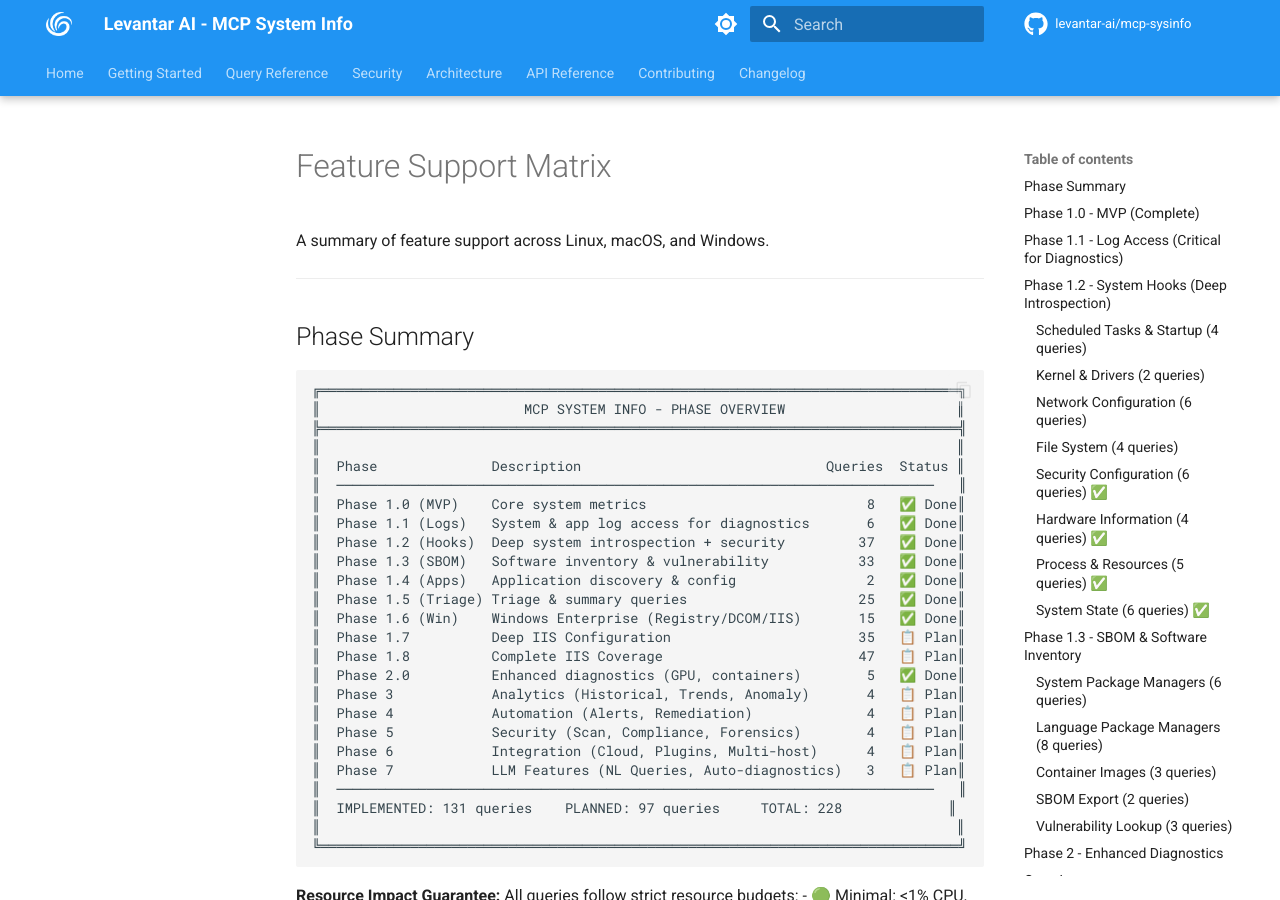
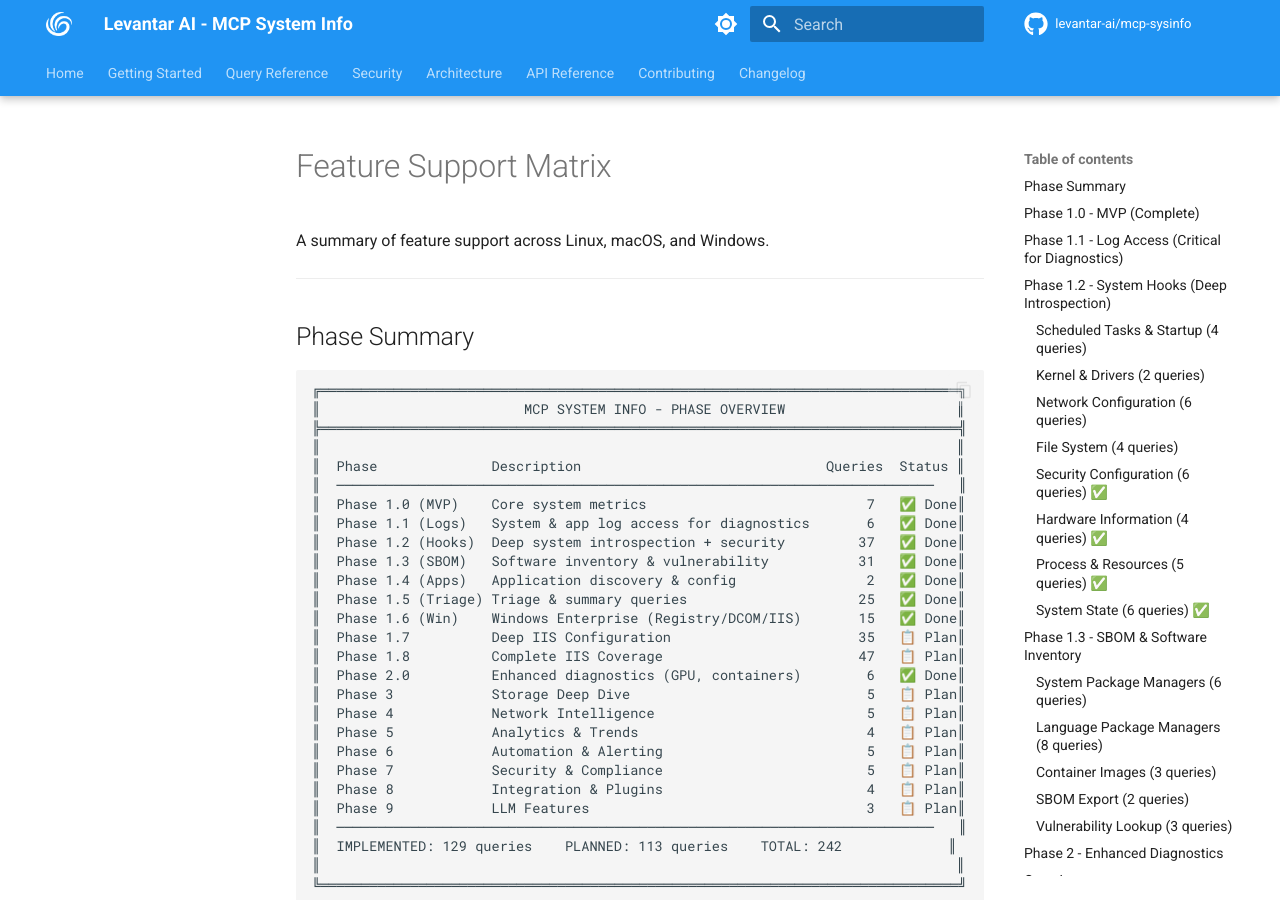
Before and after one commit to levantar-ai/mcp-sysinfo, an MkDocs documentation site: the page built from docs/07-feature-support-matrix.md, in a window 1280 px wide and 900 px high. Built offline with MkDocs 1.6.1 and Material for MkDocs 9.7.7, drawn with Linux system fonts in a browser that asks for light colours; comment, search, counter and statistics services are not loaded; the version menu is left out; some of the changed text lies outside the part shown.

Commit message:
docs: fix query counts and remove redundant sections
- Fix implemented count: 129 queries (not 131)
- Fix Phase 1.0: 7/7 (not 8)
- Fix Phase 1.3: 31/31 (not 33, apps are separate)
- Fix Phase 2.0: 6/6 (add generate_iis_report)
- Add 6 security tools to Phase 1.2 table (37/37 total)
- Remove redundant bullet point descriptions under Project Status table
- Align Feature Support Matrix with README counts
- Update Future Phases table with all planned phases

🤖 Generated with [Claude Code](https://claude.com/claude-code)

Co-Authored-By: Claude Opus 4.5 <noreply@anthropic.com>

````diff
--- a/docs/07-feature-support-matrix.md
+++ b/docs/07-feature-support-matrix.md
@@ -13,23 +13,25 @@ A summary of feature support across Linux, macOS, and Windows.
 ║                                                                              ║
 ║  Phase              Description                              Queries  Status ║
 ║  ─────────────────────────────────────────────────────────────────────────   ║
-║  Phase 1.0 (MVP)    Core system metrics                           8   ✅ Done║
+║  Phase 1.0 (MVP)    Core system metrics                           7   ✅ Done║
 ║  Phase 1.1 (Logs)   System & app log access for diagnostics       6   ✅ Done║
 ║  Phase 1.2 (Hooks)  Deep system introspection + security         37   ✅ Done║
-║  Phase 1.3 (SBOM)   Software inventory & vulnerability           33   ✅ Done║
+║  Phase 1.3 (SBOM)   Software inventory & vulnerability           31   ✅ Done║
 ║  Phase 1.4 (Apps)   Application discovery & config                2   ✅ Done║
 ║  Phase 1.5 (Triage) Triage & summary queries                     25   ✅ Done║
 ║  Phase 1.6 (Win)    Windows Enterprise (Registry/DCOM/IIS)       15   ✅ Done║
 ║  Phase 1.7          Deep IIS Configuration                       35   📋 Plan║
 ║  Phase 1.8          Complete IIS Coverage                        47   📋 Plan║
-║  Phase 2.0          Enhanced diagnostics (GPU, containers)        5   ✅ Done║
-║  Phase 3            Analytics (Historical, Trends, Anomaly)       4   📋 Plan║
-║  Phase 4            Automation (Alerts, Remediation)              4   📋 Plan║
-║  Phase 5            Security (Scan, Compliance, Forensics)        4   📋 Plan║
-║  Phase 6            Integration (Cloud, Plugins, Multi-host)      4   📋 Plan║
-║  Phase 7            LLM Features (NL Queries, Auto-diagnostics)   3   📋 Plan║
+║  Phase 2.0          Enhanced diagnostics (GPU, containers)        6   ✅ Done║
+║  Phase 3            Storage Deep Dive                             5   📋 Plan║
+║  Phase 4            Network Intelligence                          5   📋 Plan║
+║  Phase 5            Analytics & Trends                            4   📋 Plan║
+║  Phase 6            Automation & Alerting                         5   📋 Plan║
+║  Phase 7            Security & Compliance                         5   📋 Plan║
+║  Phase 8            Integration & Plugins                         4   📋 Plan║
+║  Phase 9            LLM Features                                  3   📋 Plan║
 ║  ─────────────────────────────────────────────────────────────────────────   ║
-║  IMPLEMENTED: 131 queries    PLANNED: 97 queries     TOTAL: 228             ║
+║  IMPLEMENTED: 129 queries    PLANNED: 113 queries    TOTAL: 242             ║
 ║                                                                              ║
 ╚══════════════════════════════════════════════════════════════════════════════╝
 ```
@@ -79,7 +81,7 @@ Without logs, AI can only see symptoms. With logs, AI can diagnose root causes.
 | "Service down" | "nginx down - 'Too many open files' in error.log, restart loop 5x" |
 | "Disk full" | "/var/log/app.log is 45GB, growing 100MB/min due to debug enabled" |
 
-**Status: 0/6 queries implemented**
+**Status: 6/6 queries implemented** ✅
 
 ---
 
@@ -219,7 +221,7 @@ Software Bill of Materials for vulnerability detection. See [09-sbom-inventory.m
 | `check_osv_vulns` | OSV database (network) | ✅ | ✅ | ✅ | 🟠 |
 | `check_nvd_vulns` | NVD database (network) | ✅ | ✅ | ✅ | 🟠 |
 
-**Status: 33/33 queries implemented** ✅
+**Status: 31/31 queries implemented** ✅
 
 ---
 
@@ -233,7 +235,7 @@ Software Bill of Materials for vulnerability detection. See [09-sbom-inventory.m
 | `generate_system_report` | Full system diagnostic report | ✅ | ✅ | ✅ | ✅ Done |
 | `generate_iis_report` | IIS diagnostic report | N/A | N/A | ✅ | ✅ Done |
 
-**Status: 5/5 queries implemented** ✅
+**Status: 6/6 queries implemented** ✅
 
 ---
 
````
Also changed, not shown: README.md (+24 -31 lines), docs/index.md (+4 -4 lines).
